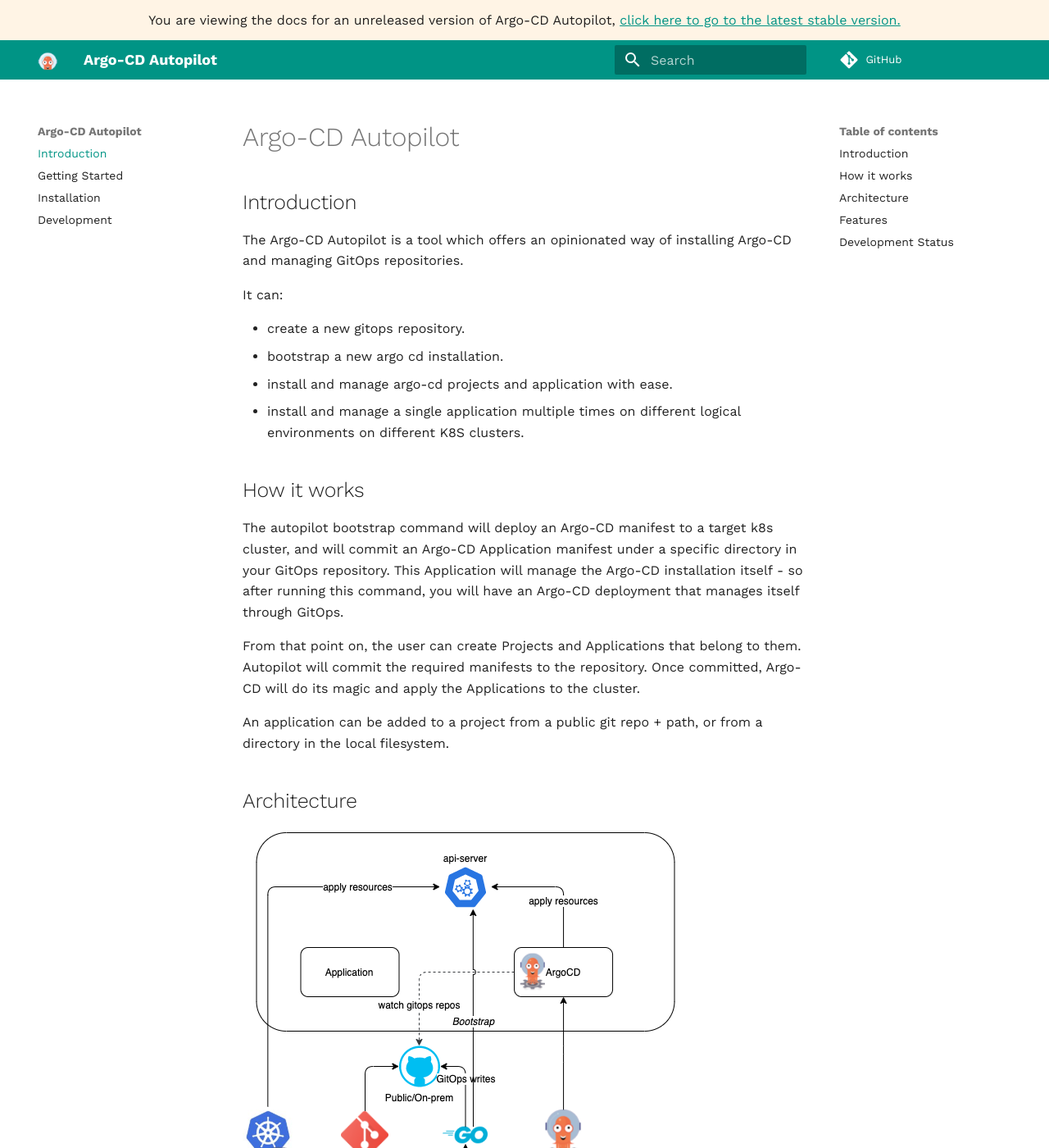
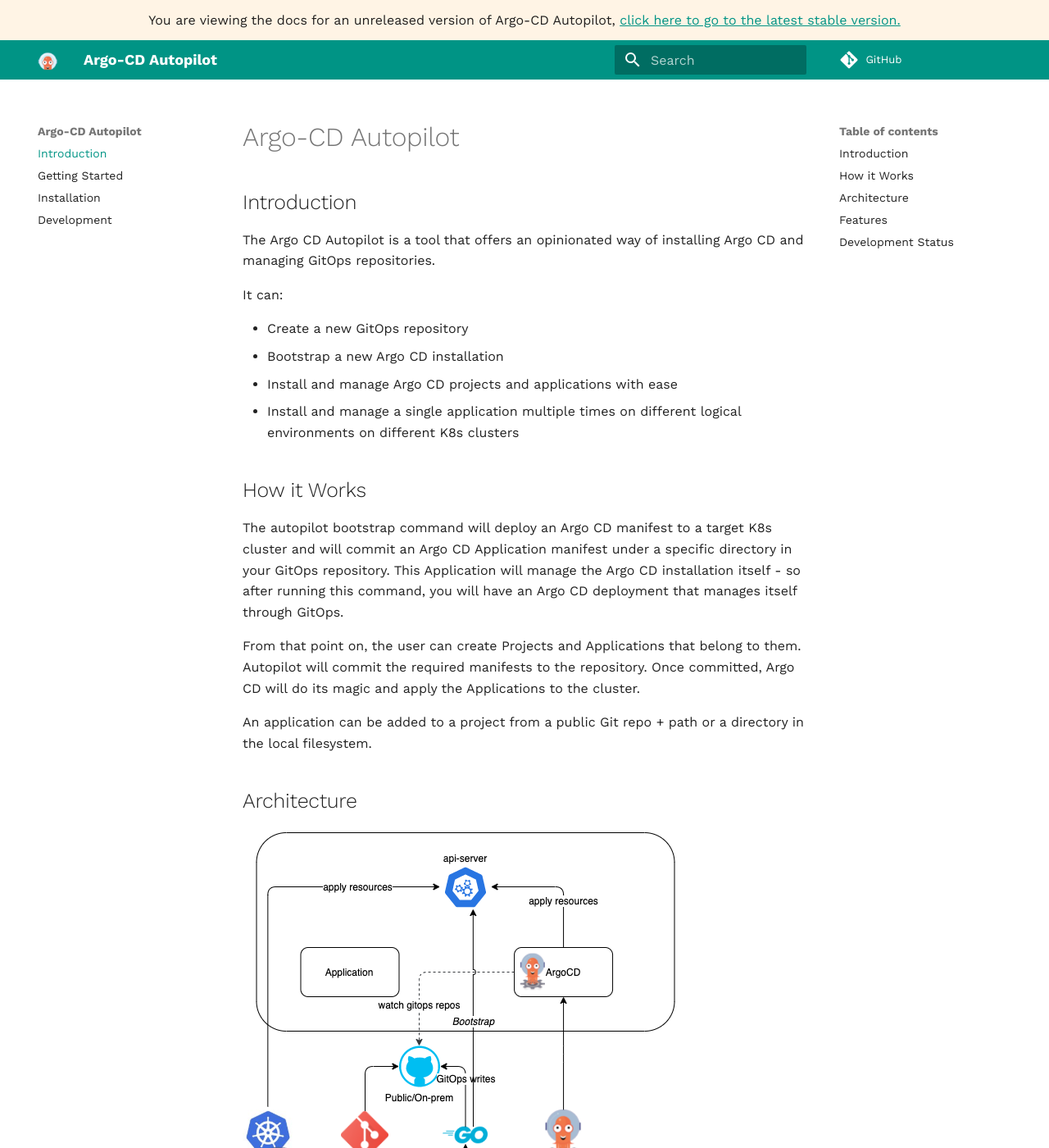
Before and after one commit to argoproj-labs/argocd-autopilot, an MkDocs documentation site: the page built from docs/index.md, in a window 1280 px wide and 1400 px high. Shown: the whole window at 82% size. Built offline with MkDocs 1.6.1 and Material for MkDocs 9.7.7, drawn with Linux system fonts in a browser that asks for light colours; comment, search, counter and statistics services are not loaded; some of the changed text lies outside the part shown.

Commit message:
grammatical changes

```diff
--- a/docs/index.md
+++ b/docs/index.md
@@ -2,33 +2,35 @@
 
 ## Introduction
 
-The Argo-CD Autopilot is a tool which offers an opinionated way of installing Argo-CD and managing GitOps repositories.
+The Argo CD Autopilot is a tool that offers an opinionated way of installing Argo CD and managing GitOps repositories.
 
 It can:
 
-* create a new gitops repository.
-* bootstrap a new argo cd installation.
-* install and manage argo-cd projects and application with ease.
-* install and manage a single application multiple times on different logical environments on different K8S clusters.
+* Create a new GitOps repository
+* Bootstrap a new Argo CD installation
+* Install and manage Argo CD projects and applications with ease
+* Install and manage a single application multiple times on different logical environments on different K8s clusters
 
-## How it works
-The autopilot bootstrap command will deploy an Argo-CD manifest to a target k8s cluster, and will commit an Argo-CD Application manifest under a specific directory in your GitOps repository. This Application will manage the Argo-CD installation itself - so after running this command, you will have an Argo-CD deployment that manages itself through GitOps.
 
-From that point on, the user can create Projects and Applications that belong to them. Autopilot will commit the required manifests to the repository. Once committed, Argo-CD will do its magic and apply the Applications to the cluster.
+## How it Works
+The autopilot bootstrap command will deploy an Argo CD manifest to a target K8s cluster and will commit an Argo CD Application manifest under a specific directory in your GitOps repository. This Application will manage the Argo CD installation itself - so after running this command, you will have an Argo CD deployment that manages itself through GitOps.
 
-An application can be added to a project from a public git repo + path, or from a directory in the local filesystem.
+From that point on, the user can create Projects and Applications that belong to them. Autopilot will commit the required manifests to the repository. Once committed, Argo CD will do its magic and apply the Applications to the cluster.
+
+An application can be added to a project from a public Git repo + path or a directory in the local filesystem.
 
 ## Architecture
 ![Argo-CD Autopilot Architecture](assets/architecture.png)
 
-Autopilot communicates with the cluster directly **only** during the bootstrap phase, when it deploys Argo-CD. After that, most commands will only require access to the GitOps repository. When adding a Project or Application to a remote k8s cluster, autopilot will require access to the Argo-CD server.
+Autopilot communicates with the cluster directly **only** during the bootstrap phase, when it deploys Argo CD. After that, most commands will only require access to the GitOps repository. When adding a project or application to a remote K8s cluster, the autopilot will require access to the Argo CD server.
+
 
 ## Features
-* Opinionated way to build a multi-project multi-application system, using GitOps principles.
-* Create a new GitOps repository, or use an existing one.
-* Supports creating the entire directory structure under any path the user requires.
-* When adding applications from a public repo, allow committing as either a kustomization that references the public repo, or as a "flat" manifest file containing all the required resources.
-* Use a different cluster from the one Argo-CD is running on, as a default cluster for a Project, or a target cluster for a specific Application.
+* Opinionated way to build a multi-project multi-application system, using GitOps principles
+* Create a new GitOps repository, or use an existing one
+* Supports creating the entire directory structure under any path the user requires
+* When adding applications from a public repo, allow committing as either customization that references the public repo, or as a "flat" manifest file containing all the required resources
+* Use a different cluster from the one Argo CD is running on, as a default cluster for a project, or a target cluster for a specific application
 
 ## Development Status
-Argo-CD autopilot is currently under active development. Some of the basic commands are not yet implemented, but we hope to complete them in the coming weeks.
+Argo CD autopilot is currently under active development. Some of the basic commands are not yet implemented, but we hope to complete them in the coming weeks.
```
Also changed, not shown: docs/Development.md (+16 -16 lines), docs/Getting-Started.md (+5 -5 lines).
